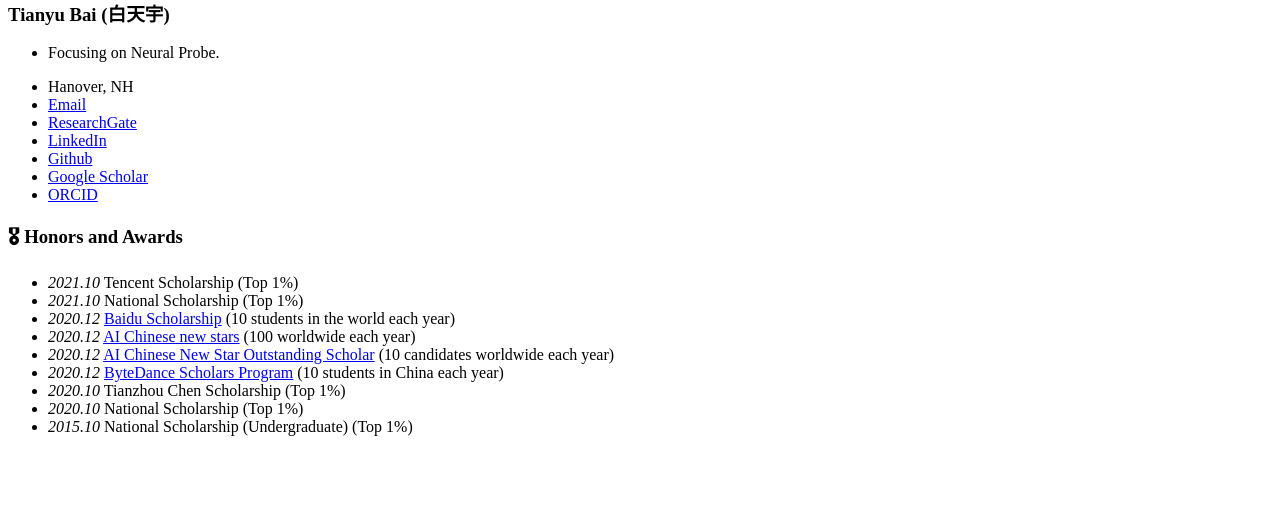
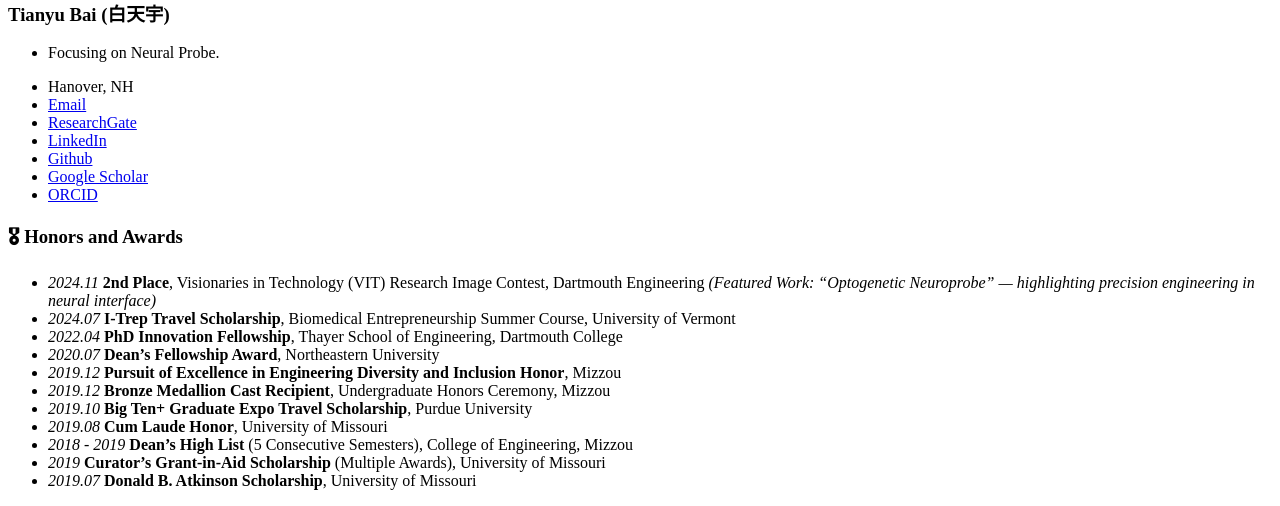
Before and after one commit to Tianyu-Bai/Tianyu-Bai.github.io, a Jekyll site: the page built from _pages/includes/honers.md, in a window 1280 px wide. Shown: the part 526-1032 px from the top of the page. Built offline with Jekyll 4.4.1, drawn with Linux system fonts in a browser that asks for light colours; our own code applies the rules of GitHub Pages for plain Markdown files; before the commit the page ends 978 px from its top, so only the background shows below that.

Commit message:
Update honors and awards section with recent achievements
Added new honors and awards received from 2018 to 2024, including scholarships and fellowships.

```diff
--- a/_pages/includes/honers.md
+++ b/_pages/includes/honers.md
@@ -1,10 +1,14 @@
 # 🎖 Honors and Awards
-- *2021.10* Tencent Scholarship (Top 1%)
-- *2021.10* National Scholarship (Top 1%)
-- *2020.12* [Baidu Scholarship](https://baike.baidu.com/item/%E7%99%BE%E5%BA%A6%E5%A5%96%E5%AD%A6%E9%87%91/9929412) (10 students in the world each year)
-- *2020.12* [AI Chinese new stars](https://mp.weixin.qq.com/s?__biz=MzA4NzQ5MTA2NA==&mid=2653639431&idx=1&sn=25b6368c1954419b9090840347d9a27d&chksm=8be75b90bc90d286a5af3ef8e610e822d705dc3cf4382b45e3f14489f3e7ec4fd8c95ed0eceb&mpshare=1&scene=2&srcid=0511LMlj9Qv9DeIZAjMjYAU9&sharer_sharetime=1620731348139&sharer_shareid=631c113940cb81f34895aa25ab14422a#rd) (100 worldwide each year)
-- *2020.12* [AI Chinese New Star Outstanding Scholar](https://mp.weixin.qq.com/s?__biz=MzA4NzQ5MTA2NA==&mid=2653639431&idx=1&sn=25b6368c1954419b9090840347d9a27d&chksm=8be75b90bc90d286a5af3ef8e610e822d705dc3cf4382b45e3f14489f3e7ec4fd8c95ed0eceb&mpshare=1&scene=2&srcid=0511LMlj9Qv9DeIZAjMjYAU9&sharer_sharetime=1620731348139&sharer_shareid=631c113940cb81f34895aa25ab14422a#rd) (10 candidates worldwide each year)
-- *2020.12* [ByteDance Scholars Program](https://ur.bytedance.com/scholarship) (10 students in China each year)
-- *2020.10* Tianzhou Chen Scholarship (Top 1%)
-- *2020.10* National Scholarship (Top 1%)
-- *2015.10* National Scholarship (Undergraduate) (Top 1%)
+
+- *2024.11* **2nd Place**, Visionaries in Technology (VIT) Research Image Contest, Dartmouth Engineering
+  *(Featured Work: "Optogenetic Neuroprobe" — highlighting precision engineering in neural interface)*
+- *2024.07* **I-Trep Travel Scholarship**, Biomedical Entrepreneurship Summer Course, University of Vermont
+- *2022.04* **PhD Innovation Fellowship**, Thayer School of Engineering, Dartmouth College
+- *2020.07* **Dean's Fellowship Award**, Northeastern University
+- *2019.12* **Pursuit of Excellence in Engineering Diversity and Inclusion Honor**, Mizzou
+- *2019.12* **Bronze Medallion Cast Recipient**, Undergraduate Honors Ceremony, Mizzou
+- *2019.10* **Big Ten+ Graduate Expo Travel Scholarship**, Purdue University
+- *2019.08* **Cum Laude Honor**, University of Missouri
+- *2018 - 2019* **Dean's High List** (5 Consecutive Semesters), College of Engineering, Mizzou
+- *2019* **Curator's Grant-in-Aid Scholarship** (Multiple Awards), University of Missouri
+- *2019.07* **Donald B. Atkinson Scholarship**, University of Missouri
```
